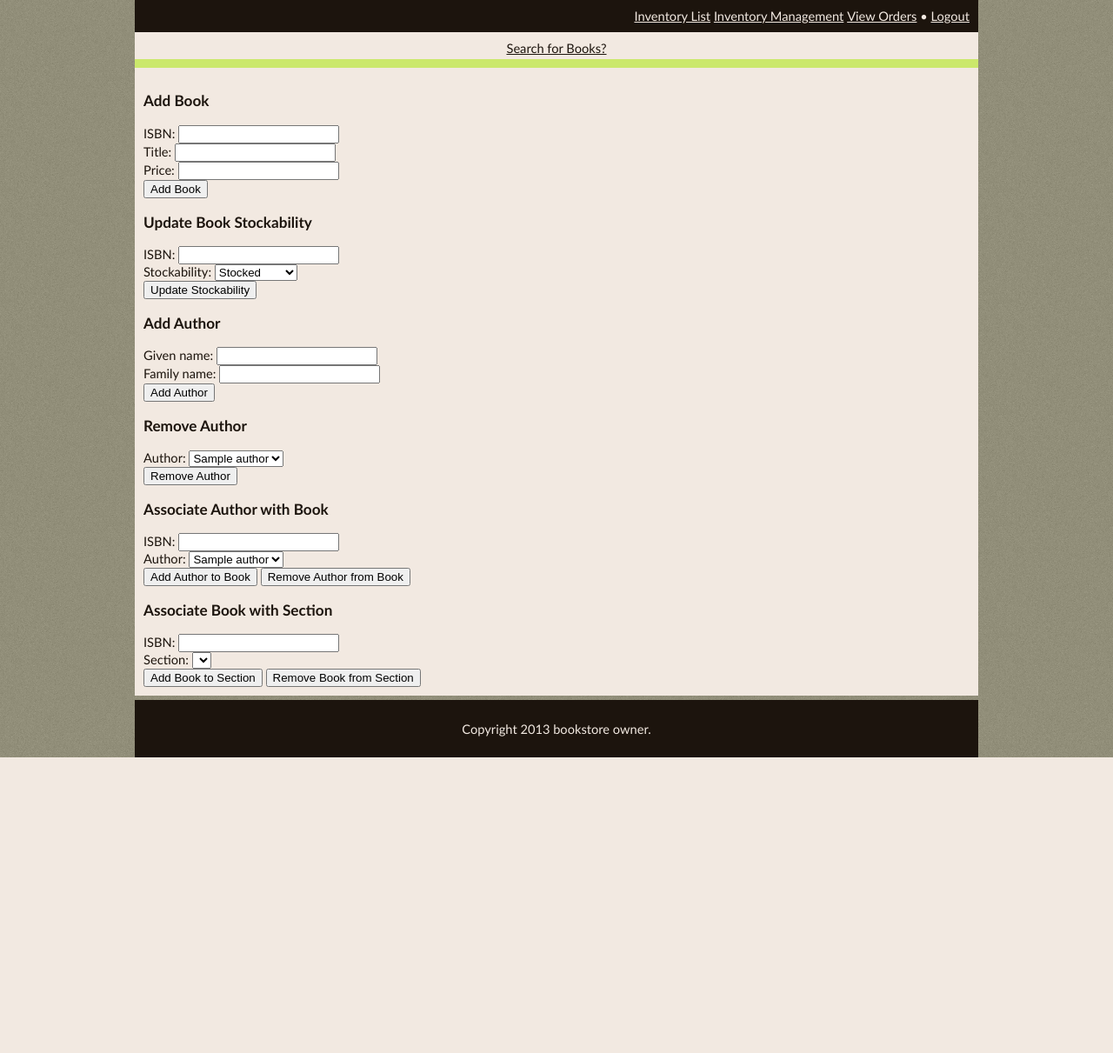
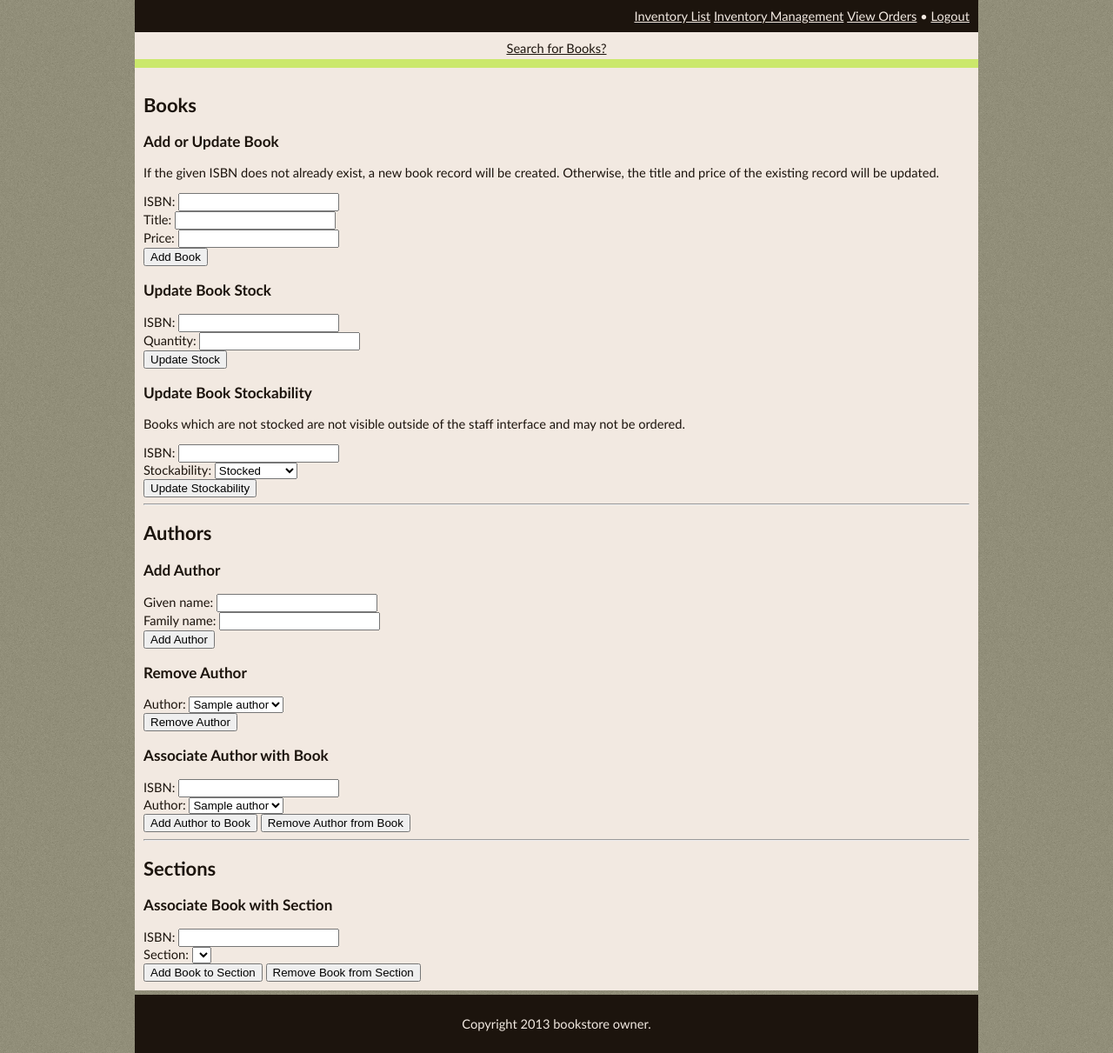
Before and after one commit to MrDOS/wanshitong, a PHP site: page /index.php/management in a window 1280 px wide. Shown: the part 59-1270 px from the top of the page at 87% size. Before the commit the page ends 930 px from the top, so only its background shows below. Run offline with PHP 8.4, Linux system fonts and the light colour scheme; the visitor is signed in with stand-in values (Sample User, id 1); tables that the repository leaves empty or names only in its code hold one stand-in row (values such as "Sample post"); lists and menus that the app fills with data are empty; some libraries are stand-ins or nearby versions.

Commit message:
Stock update interface.

```diff
--- a/engine/wanshitong/controllers/ManagementController.php
+++ b/engine/wanshitong/controllers/ManagementController.php
@@ -64,6 +64,13 @@ class ManagementController extends Controller
 
             $this->books_repository->insertBook($isbn, $title, 0, $price);
         }
+        elseif (isset($post['manage_stock']))
+        {
+            $isbn = preg_replace('/[^0-9]/', '', $post['isbn']);
+            $stock = preg_replace('/[^0-9]/', '', $post['quantity']);
+
+            $this->books_repository->setBookStock($isbn, $stock);
+        }
         elseif (isset($post['manage_stocked']))
         {
             $isbn = preg_replace('/[^0-9]/', '', $post['isbn']);
--- a/templates/management.phtml
+++ b/templates/management.phtml
@@ -1,4 +1,7 @@
-<h3>Add Book</h3>
+<h2>Books</h2>
+
+<h3>Add or Update Book</h3>
+<p>If the given ISBN does not already exist, a new book record will be created. Otherwise, the title and price of the existing record will be updated.</p>
 <form action="<?= ROOT_URL ?>/management" method="post">
     <label for="add_isbn">ISBN:</label>
     <input type="text" name="isbn" id="add_isbn"><br>
@@ -9,17 +12,31 @@
     <input type="submit" name="manage_add" value="Add Book">
 </form>
 
-<h3>Update Book Stockability</h3>
+<h3>Update Book Stock</h3>
 <form action="<?= ROOT_URL ?>/management" method="post">
     <label for="stock_isbn">ISBN:</label>
     <input type="text" name="isbn" id="stock_isbn"><br>
-    <label for="stock_state">Stockability:</label>
-    <select name="stocked">
+    <label for="stock_quantity">Quantity:</label>
+    <input type="text" name="quantity" id="stock_quantity"><br>
+    <input type="submit" name="manage_stock" value="Update Stock">
+</form>
+
+<h3>Update Book Stockability</h3>
+<p>Books which are not stocked are not visible outside of the staff interface and may not be ordered.</p>
+<form action="<?= ROOT_URL ?>/management" method="post">
+    <label for="stocked_isbn">ISBN:</label>
+    <input type="text" name="isbn" id="stocked_isbn"><br>
+    <label for="stocked_state">Stockability:</label>
+    <select name="stocked" id="stocked_state">
         <option value="true">Stocked</option>
         <option value="false">Not Stocked</option>
     </select><br>
     <input type="submit" name="manage_stocked" value="Update Stockability">
 </form>
+
+<hr>
+
+<h2>Authors</h2>
 
 <h3>Add Author</h3>
 <form action="<?= ROOT_URL ?>/management" method="post">
@@ -55,6 +72,10 @@
     <input type="submit" name="manage_book_author_remove" value="Remove Author from Book">
 </form>
 
+<hr>
+
+<h2>Sections</h2>
+
 <h3>Associate Book with Section</h3>
 <form action="<?= ROOT_URL ?>/management" method="post">
     <label for="book_section_isbn">ISBN:</label>
```
